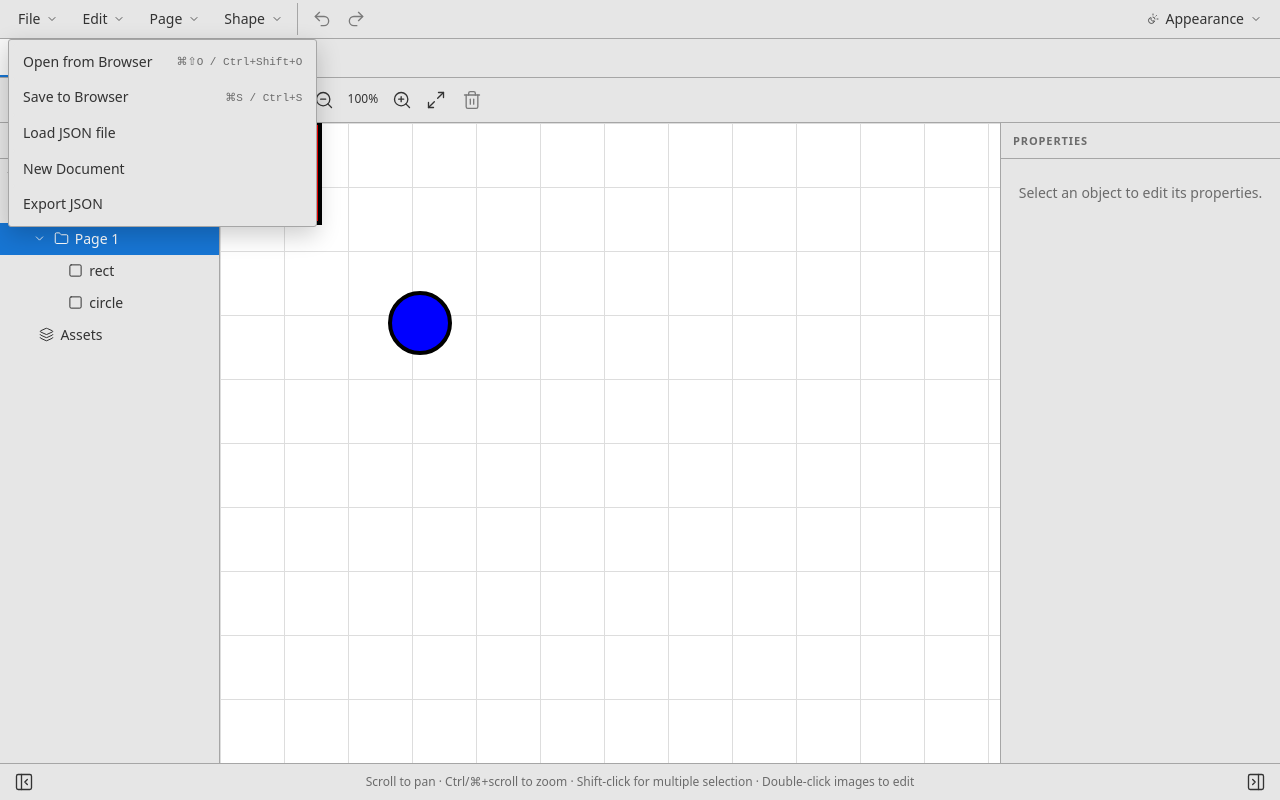
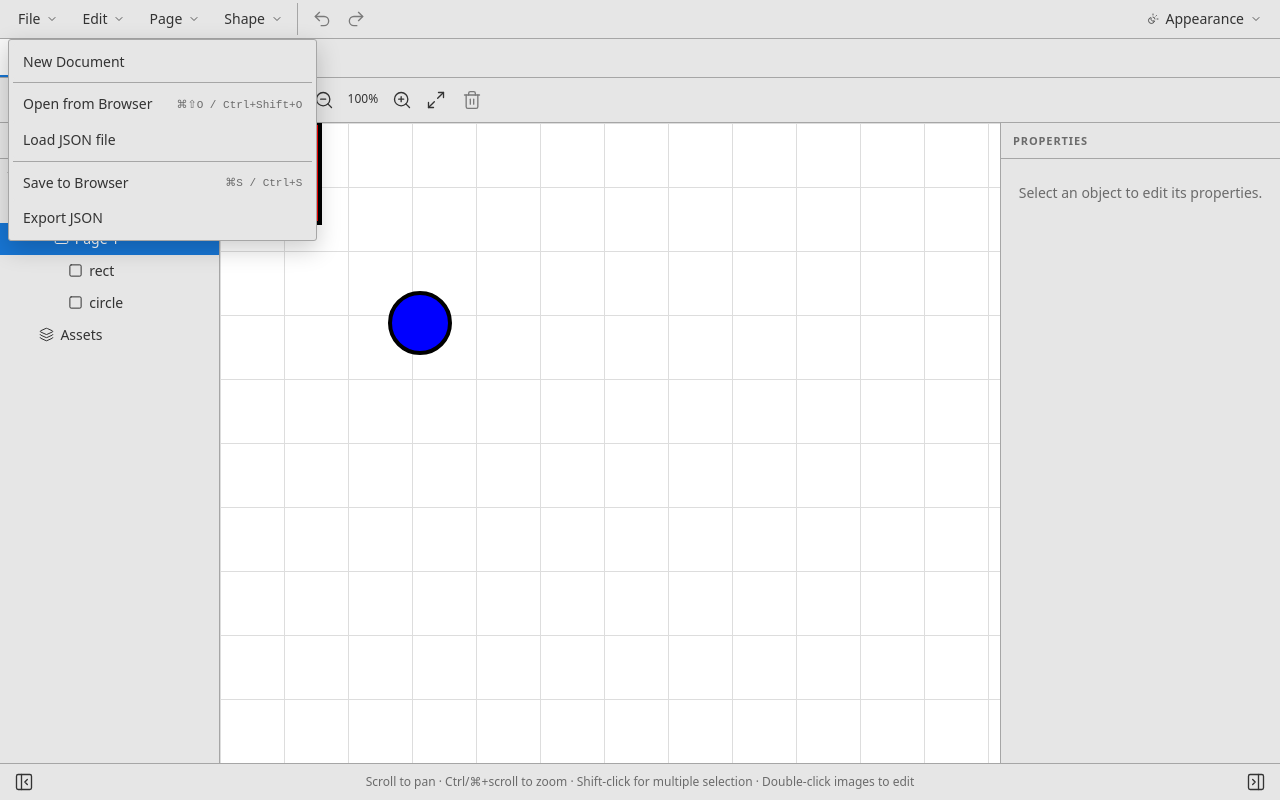
Before and after one commit to joshmarinacci/layout-new, a React (Vite) app: page / in a window 1280 px wide. Both pictures are taken after a click on the button "File". Built offline with nearby package versions, Linux system fonts and the light colour scheme.

Commit message:
ui: group file menu commands

```diff
--- a/src/app.css
+++ b/src/app.css
@@ -43,6 +43,7 @@
 .menubar > .spacer + .file-menu .file-menu-actions { left: auto; right: 0; }
 .shape-context-menu { position: fixed; z-index: 100; }
 .file-menu-actions button, .shape-context-menu button { display: flex; justify-content: space-between; gap: 24px; text-align: left; border: 0; padding: 8px 10px; white-space: nowrap; }
+.file-menu-actions .menu-separator { width: 100%; border: 0; border-top: 1px solid var(--panel-border-color); margin: 3px 0; }
 .menu-shortcut { font-size: 11px; color: var(--muted-text); }
 .file-menu-actions button:focus-visible { outline-offset: -2px; }
 .tree-view, .tree-view ul { list-style: none; margin: 0; padding: 0; }
--- a/src/app.tsx
+++ b/src/app.tsx
@@ -206,10 +206,12 @@ export default function App() {
     return <div className="main-layout">
         <nav className="menubar full-span">
             <DropdownMenu title="File">
+                <button disabled={state.transactionActive} onClick={() => openDocument(emptyDocument())}>New Document</button>
+                <hr className="menu-separator" aria-hidden="true"/>
                 <MenuItem disabled={state.transactionActive} onClick={() => setSavedDocumentsOpen(true)} label="Open from Browser" shortcut="⌘⇧O / Ctrl+Shift+O"/>
+                <button disabled={state.transactionActive} onClick={() => file.current?.click()}>Load JSON file</button>
+                <hr className="menu-separator" aria-hidden="true"/>
                 <MenuItem disabled={state.transactionActive} onClick={saveToBrowser} label="Save to Browser" shortcut="⌘S / Ctrl+S"/>
-                <button disabled={state.transactionActive} onClick={() => file.current?.click()}>Load JSON file</button>
-                <button disabled={state.transactionActive} onClick={() => openDocument(emptyDocument())}>New Document</button>
                 <button disabled={state.transactionActive} onClick={saveDocument}>Export JSON</button>
             </DropdownMenu>
             <DropdownMenu title="Edit">
```
